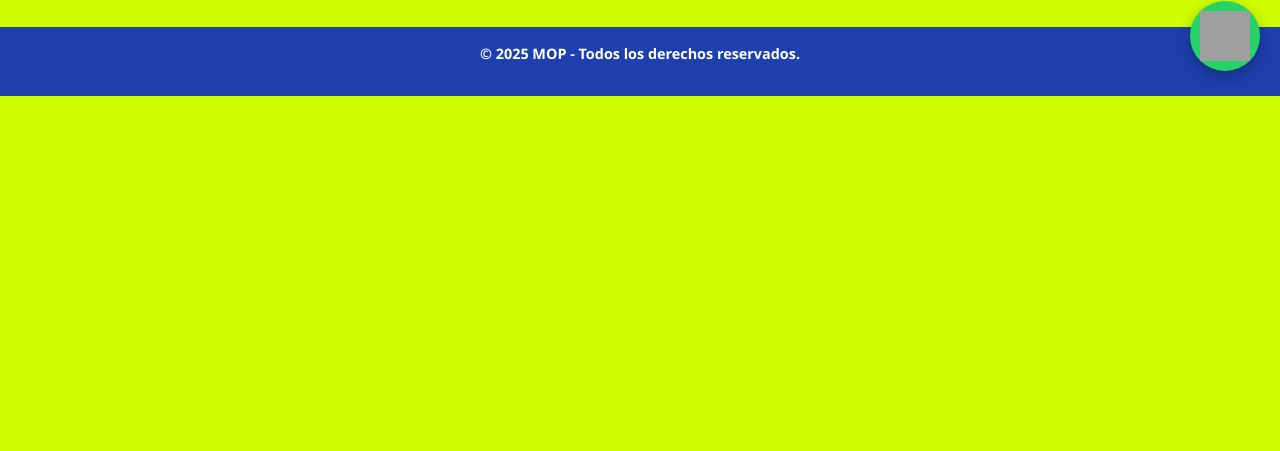
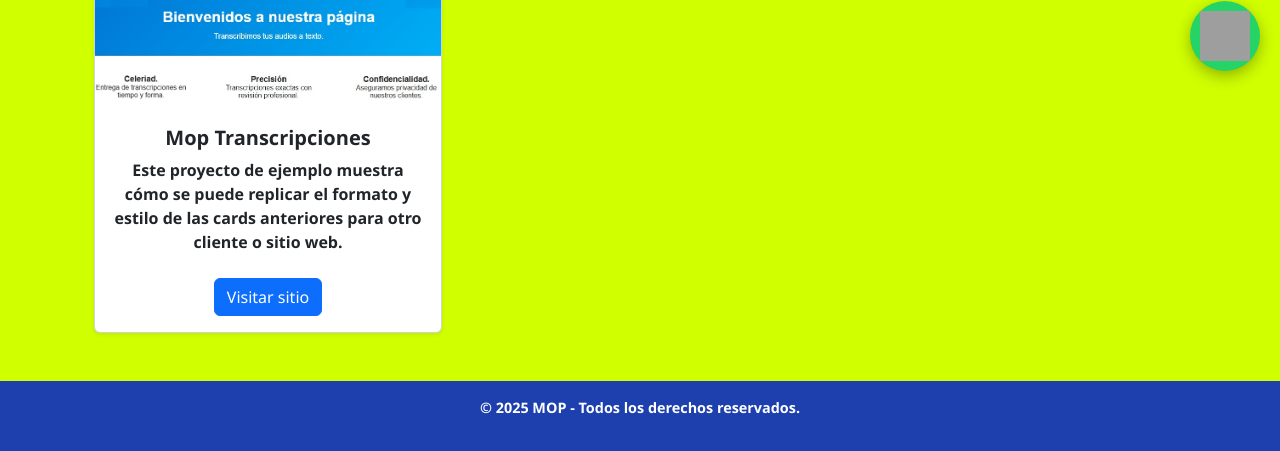
Before and after one commit to prietomarcelo40/webmop, a Flask app: page /trabajos in a window 1280 px wide. Shown: the part 709-1160 px from the top of the page. Before the commit the page ends 805 px from the top, so only its background shows below. Run offline with Flask 3, Linux system fonts and the light colour scheme; grey boxes are pictures that could not be loaded.

Commit message:
Actualización de trabajos.html: cuarta card clonada y nueva imagen agregada; cambios en submódulo webmop

```diff
--- a/templates/trabajos.html
+++ b/templates/trabajos.html
@@ -5,44 +5,49 @@ Trabajos - Mi Web
 {% endblock %}
 
 {% block content %}
-<h1 class="mb-4 text-center">Trabajos Realizados</h1>
+<div class="container my-5">
+  <div class="text-center mb-5">
+    <h1 class="mb-3">Trabajos Realizados</h1>
+    <p class="lead">Algunos de los proyectos que he desarrollado recientemente.</p>
+  </div>
 
-<div class="row justify-content-center">
-
+  <div class="row g-4">
     <!-- Card 1 -->
-  <div class="col-md-4">
-    <div class="card mb-4">
-      <img src="{{ url_for('static', filename='img/ossum.png') }}" class="card-img-top" alt="Software de transcripción de audios">
-      <div class="card-body text-center">
+    <div class="col-12 col-sm-6 col-md-4">
+      <div class="card shadow-sm h-100 text-center">
+        <img src="{{ url_for('static', filename='img/ossum.png') }}" class="card-img-top" alt="Software de transcripción de audios" style="max-height:150px; object-fit:cover;">
+        <div class="card-body">
           <h5 class="card-title">Software automatizado de transcripción de audios</h5>
           <p class="card-text">
-          Ossum, una de las empresas de salud más importantes de Berazategui, confió en mis servicios, incorprando el programa de transcripción de audios, el cual le facilitó y dio celeridad al trabajo de tipeo de informes médicos.</p>
+            Ossum, una de las empresas de salud más importantes de Berazategui, confió en mis servicios, incorporando el programa de transcripción de audios, el cual le facilitó y dio celeridad al trabajo de tipeo de informes médicos.
           </p>
         </div>
       </div>
     </div>
 
     <!-- Card 2 -->
-  <div class="col-md-4">
-    <div class="card mb-4">
-      <video controls class="card-video">
+    <div class="col-12 col-sm-6 col-md-4">
+      <div class="card shadow-sm h-100 text-center">
+        <video controls class="card-video mb-3" style="max-height:150px; object-fit:cover; width:100%;">
           <source src="{{ url_for('static', filename='videos/cumple_juli.mp4') }}" type="video/mp4">
           Tu navegador no soporta el video.
         </video>
-      <div class="card-body text-center">
+        <div class="card-body">
           <h5 class="card-title">Invitación virtual al cumple de Juli</h5>
-        <p class="card-text">Gracias a la familia de Juli por confiar en mí, para realizar la invitación del cumple.</p>
+          <p class="card-text">
+            Gracias a la familia de Juli por confiar en mí, para realizar la invitación del cumple.
+          </p>
         </div>
       </div>
     </div>
 
-  <!-- Card 3 con link y botón -->
-  <div class="col-md-4">
-    <div class="card mb-4">
+    <!-- Card 3 -->
+    <div class="col-12 col-sm-6 col-md-4">
+      <div class="card shadow-sm h-100 text-center">
         <a href="https://trasladospersonalizados.onrender.com/" target="_blank">
-        <img src="{{ url_for('static', filename='img/web.traslados.jpg') }}" class="card-img-top" alt="Descripción del nuevo trabajo">
+          <img src="{{ url_for('static', filename='img/web.traslados.jpg') }}" class="card-img-top" alt="Descripción del nuevo trabajo" style="max-height:150px; object-fit:cover;">
         </a>
-      <div class="card-body text-center">
+        <div class="card-body">
           <h5 class="card-title">
             <a href="https://trasladospersonalizados.onrender.com/" class="text-decoration-none text-dark" target="_blank">
               Traslados Personalizados
@@ -56,5 +61,25 @@ Trabajos - Mi Web
       </div>
     </div>
 
+    <!-- Card 4 (Clonada de la Card 3 con contenido de ejemplo) -->
+    <div class="col-12 col-sm-6 col-md-4">
+      <div class="card shadow-sm h-100 text-center">
+        <a href="https://moptranscripciones.onrender.com//" target="_blank">
+          <img src="{{ url_for('static', filename='img/moptranscripciones.jpg') }}" class="card-img-top" alt="Sitio Web de Ejemplo" style="max-height:150px; object-fit:cover;">
+        </a>
+        <div class="card-body">
+          <h5 class="card-title">
+            <a href="https://moptranscripciones.onrender.com//" class="text-decoration-none text-dark" target="_blank">
+              Mop Transcripciones
+            </a>
+          </h5>
+          <p class="card-text">
+            Este proyecto de ejemplo muestra cómo se puede replicar el formato y estilo de las cards anteriores para otro cliente o sitio web.
+          </p>
+          <a href="https://moptranscripciones.onrender.com//" class="btn btn-primary mt-2" target="_blank">Visitar sitio</a>
+        </div>
+      </div>
+    </div>
+  </div>
 </div>
 {% endblock %}
```
Also changed, not shown: static/img/moptranscripciones.jpg (added). Lines whose indentation alone changed are shown as unchanged.
